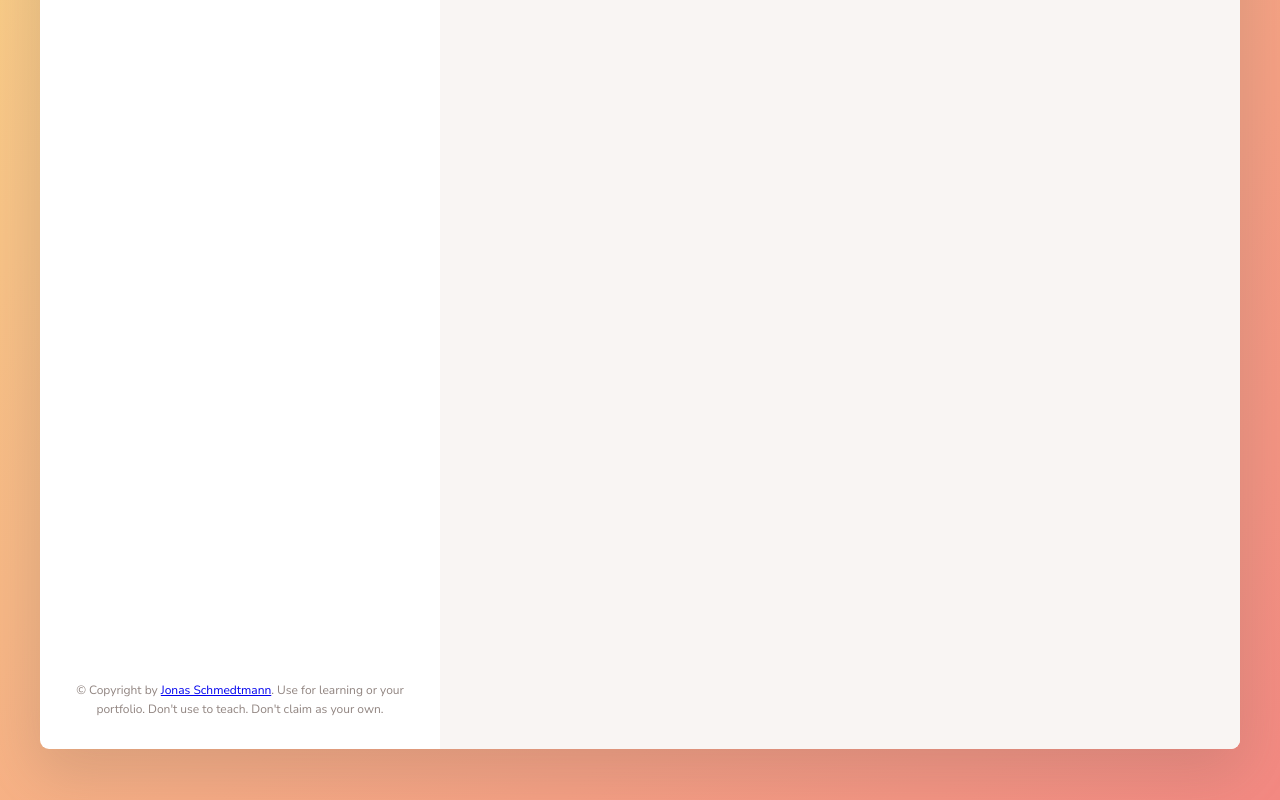
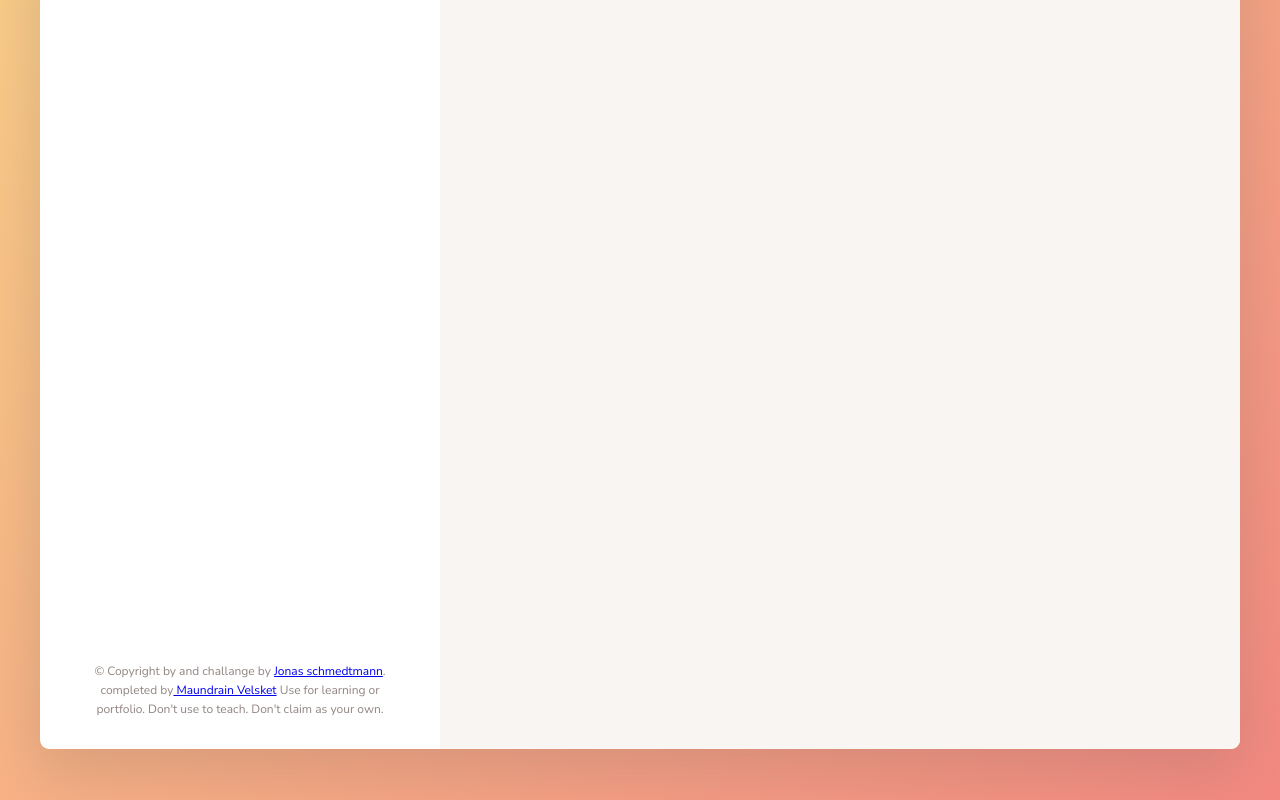
Before and after one commit to Monnus/forkify-project, a website built with Parcel: page index.html in a window 1280 px wide. Shown: the part 472-1272 px from the top of the page. Built offline with nearby package versions, Linux system fonts and the light colour scheme.

Commit message:
small package edits

```diff
--- a/index.html
+++ b/index.html
@@ -124,14 +124,15 @@
         </div>
 
         <p class="copyright">
-          &copy; Copyright by
-          <a
-            class="twitter-link"
-            target="_blank"
-            href="https://twitter.com/jonasschmedtman"
-            >Jonas Schmedtmann</a
-          >. Use for learning or your portfolio. Don't use to teach. Don't claim
-          as your own.
+            &copy; Copyright by and challange by
+            <a class="twitter-link"
+               target="_blank"
+               href="https://twitter.com/jonasschmedtman"> Jonas schmedtmann</a>.
+
+            completed by<a class="twitter-link"
+   target="_blank"
+   href="https://x.com/BVelsket"> Maundrain Velsket</a> Use for learning or portfolio. Don't use to teach. Don't claim
+            as your own.
         </p>
       </div>
 
```
Also changed, not shown: package.json (+4 -6 lines), 2 other files.
